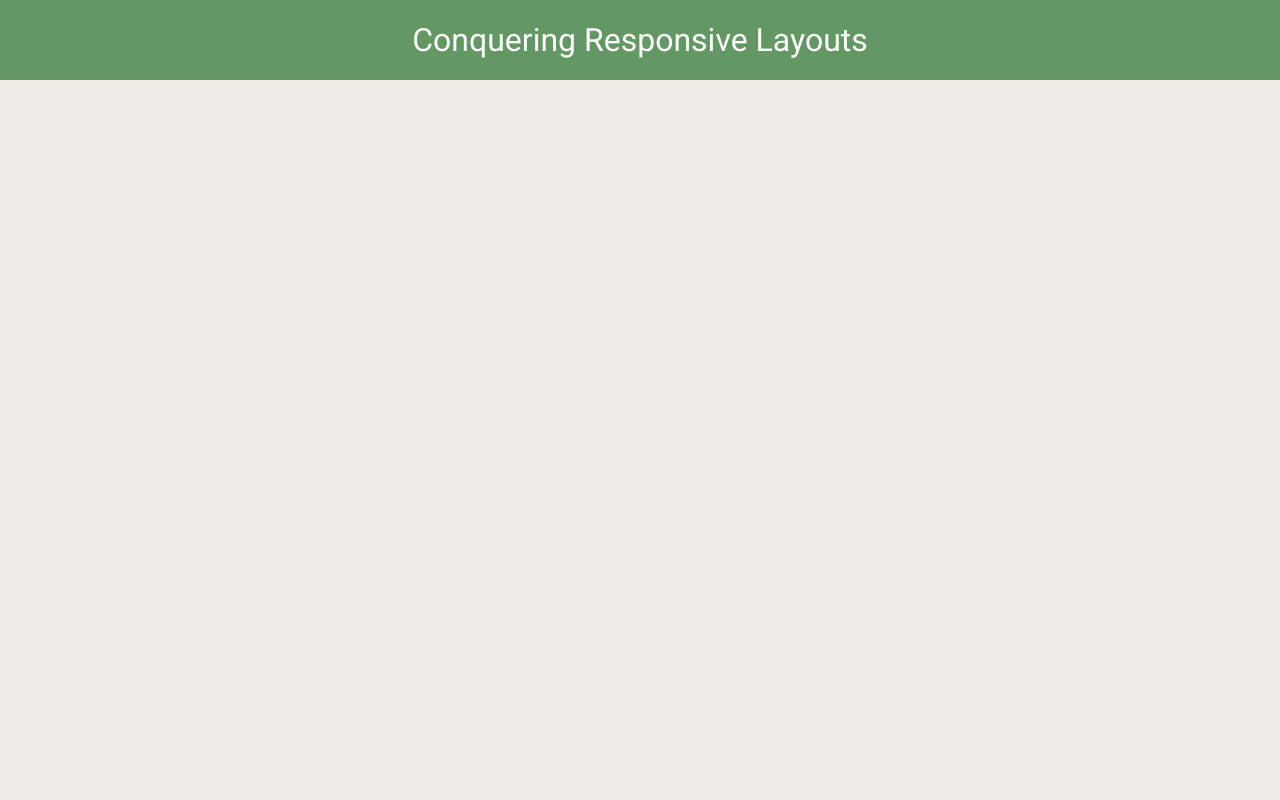
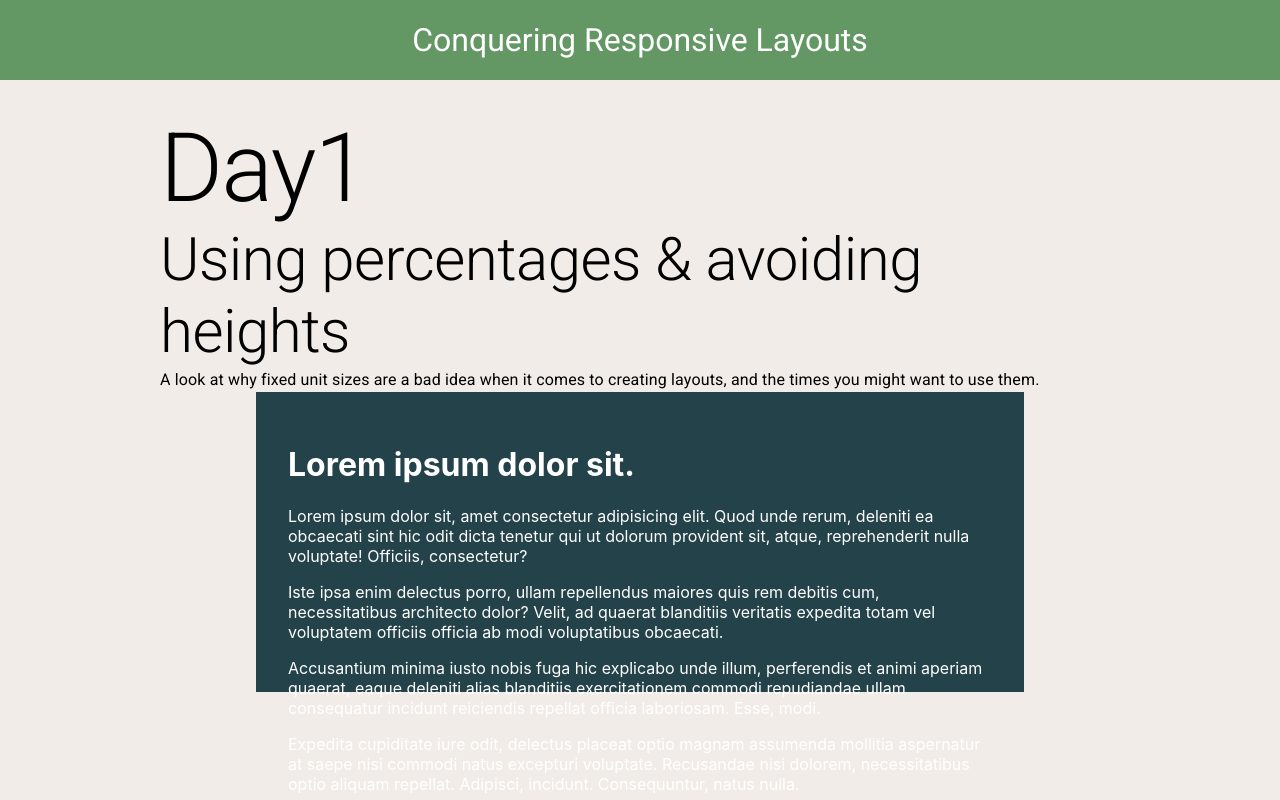
Before and after one commit to JosephT5566/KP-conquering-rwd, a Next.js app: page / in a window 1280 px wide. Built offline with nearby package versions, Linux system fonts and the light colour scheme.

Commit message:
apply daily practice block

```diff
--- a/pages/index.tsx
+++ b/pages/index.tsx
@@ -1,6 +1,8 @@
 import type { NextPage } from 'next';
 import Head from 'next/head';
 import Container from '../src/components/based/Container';
+import { DailyChallengeWrapper, DailyInfo } from '../src/components/shared/Wrapper';
+import Day1 from '../src/views/payment/Day1';
 
 const Home: NextPage = () => {
 	return (
@@ -10,8 +12,19 @@ const Home: NextPage = () => {
 				{/* <meta name="description" content="Generated by create next app" /> */}
 				{/* <link rel="icon" href="/favicon.ico" /> */}
 			</Head>
+
+			<DailyChallengeWrapper info={day1}>
+				<Day1 />
+			</DailyChallengeWrapper>
 		</Container>
 	);
 };
 
+const day1 = new DailyInfo(
+	'day1',
+	'Day1',
+	'Using percentages & avoiding heights',
+	'A look at why fixed unit sizes are a bad idea when it comes to creating layouts, and the times you might want to use them.'
+);
+
 export default Home;
```
